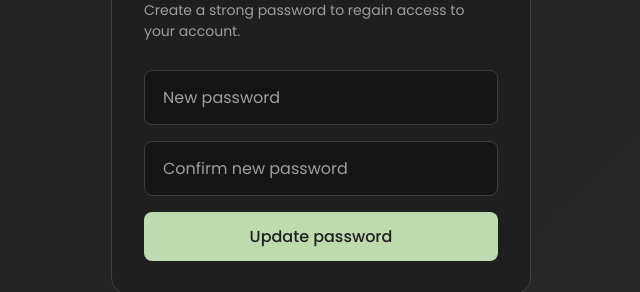
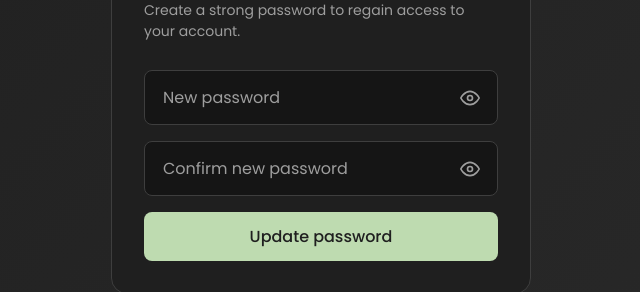
Before and after one commit to TayfunTurkmen/skyNet, a React (Create React App) app in the folder client/: page /reset-password in a window 1280 px wide. Shown: the part 295-587 px from the top of the page, without its empty margins (319-959 px from the left). Built offline with nearby package versions, Linux system fonts and the light colour scheme; no server answers.

Commit message:
add password reset page

```diff
--- a/client/src/components/LoginForm/LoginForm.jsx
+++ b/client/src/components/LoginForm/LoginForm.jsx
@@ -10,28 +10,10 @@
 const schema = yup.object({
   email: yup
     .string()
-    .required('Email is required')
-    .matches(
-      /^[a-zA-Z0-9._%+-]+@[a-zA-Z0-9.-]+\.[a-zA-Z]{2,}$/,
-      'Invalid email format'
-    )
-    .test('single-at', 'Email must contain only one @', (value) => {
-      return (value.match(/@/g) || []).length === 1;
-    })
-    .test('dot-in-host', 'Email must contain a dot in the host part', (value) => {
-      const parts = value.split('@');
-      return parts.length === 2 && parts[1].includes('.');
-    }),
+    .required('Email is required'),
   password: yup
     .string()
-    .required('Password is required')
-    .min(8, 'Password must be at least 8 characters')
-    .max(64, 'Password must be at most 64 characters')
-    .matches(/^\S*$/, 'Password cannot contain spaces')
-    .matches(
-      /^[a-zA-Z0-9!@#$%^&*()_+\-=\[\]{};':"\\|,.<>\/?]*$/,
-      'Password can only contain Latin letters, numbers, and symbols'
-    ),
+    .required('Password is required'),
 });
 
 function LoginForm() {
--- a/client/src/components/RegisterForm/RegisterForm.jsx
+++ b/client/src/components/RegisterForm/RegisterForm.jsx
@@ -5,6 +5,11 @@
 import { useNavigate } from 'react-router-dom';
 import { API_BASE_URL, AUTH_STORAGE_KEY } from '../../config';
 import styles from './RegisterForm.module.css';
+
+const PASSWORD_ALLOWED_CHARACTERS_REGEX =
+  /^[a-zA-ZçğıöşüÇĞİÖŞÜ0-9!@#$%^&*()_+\-=\[\]{};':"\\|,.<>\/?]*$/;
+
+const PASSWORD_UPPERCASE_REGEX = /[A-ZÇĞİÖŞÜ]/;
 
 const schema = yup.object({
   name: yup
@@ -34,11 +39,11 @@
     .required('Password is required')
     .min(8, 'Password must be at least 8 characters')
     .max(64, 'Password must be at most 64 characters')
-    .matches(/[A-Z]/, 'Password must contain at least one uppercase letter')
+    .matches(PASSWORD_UPPERCASE_REGEX, 'Password must contain at least one uppercase letter')
     .matches(/[0-9]/, 'Password must contain at least one number')
     .matches(/^\S*$/, 'Password cannot contain spaces')
     .matches(
-      /^[a-zA-Z0-9!@#$%^&*()_+\-=\[\]{};':"\\|,.<>\/?]*$/,
+      PASSWORD_ALLOWED_CHARACTERS_REGEX,
       'Password can only contain Latin letters, numbers, and symbols'
     ),
 });
--- a/client/src/pages/ResetPasswordPage/ResetPasswordPage.jsx
+++ b/client/src/pages/ResetPasswordPage/ResetPasswordPage.jsx
@@ -2,6 +2,10 @@
 import { useNavigate, useSearchParams } from 'react-router-dom';
 import { API_BASE_URL } from '../../config';
 import styles from './ResetPasswordPage.module.css';
+
+const PASSWORD_REQUIREMENTS_MESSAGE =
+  'Password must be at least 8 characters and include at least one uppercase letter and one number.';
+const PASSWORD_UPPERCASE_REGEX = /[A-ZÇĞİÖŞÜ]/;
 
 function ResetPasswordPage() {
   const [searchParams] = useSearchParams();
@@ -10,6 +14,8 @@
   const [confirmPassword, setConfirmPassword] = useState('');
   const [status, setStatus] = useState({ type: '', message: '' });
   const [isSubmitting, setIsSubmitting] = useState(false);
+  const [showPassword, setShowPassword] = useState(false);
+  const [showConfirmPassword, setShowConfirmPassword] = useState(false);
   const navigate = useNavigate();
 
   const handleSubmit = async (event) => {
@@ -20,10 +26,15 @@
       return;
     }
 
-    if (!password || password.length < 8) {
+    if (
+      !password ||
+      password.length < 8 ||
+      !PASSWORD_UPPERCASE_REGEX.test(password) ||
+      !/[0-9]/.test(password)
+    ) {
       setStatus({
         type: 'error',
-        message: 'Password must be at least 8 characters.',
+        message: PASSWORD_REQUIREMENTS_MESSAGE,
       });
       return;
     }
@@ -79,20 +90,58 @@
         <p className={styles.subtitle}>
           Create a strong password to regain access to your account.
         </p>
+        <div className={styles.passwordInputWrapper}>
           <input
-          type="password"
+            type={showPassword ? 'text' : 'password'}
             placeholder="New password"
             className={styles.input}
             value={password}
             onChange={(event) => setPassword(event.target.value)}
           />
+          <button
+            type="button"
+            className={styles.passwordToggle}
+            onClick={() => setShowPassword(!showPassword)}
+            aria-label={showPassword ? 'Hide password' : 'Show password'}
+          >
+            <svg className={styles.eyeIcon} width="20" height="20" viewBox="0 0 24 24" fill="none" stroke="currentColor" strokeWidth="2">
+              {showPassword ? (
+                <path d="M17.94 17.94A10.07 10.07 0 0 1 12 20c-7 0-11-8-11-8a18.45 18.45 0 0 1 5.06-5.94M9.9 4.24A9.12 9.12 0 0 1 12 4c7 0 11 8 11 8a18.5 18.5 0 0 1-2.16 3.19m-6.72-1.07a3 3 0 1 1-4.24-4.24M1 1l22 22" />
+              ) : (
+                <>
+                  <path d="M1 12s4-8 11-8 11 8 11 8-4 8-11 8-11-8-11-8z" />
+                  <circle cx="12" cy="12" r="3" />
+                </>
+              )}
+            </svg>
+          </button>
+        </div>
+        <div className={styles.passwordInputWrapper}>
           <input
-          type="password"
+            type={showConfirmPassword ? 'text' : 'password'}
             placeholder="Confirm new password"
             className={styles.input}
             value={confirmPassword}
             onChange={(event) => setConfirmPassword(event.target.value)}
           />
+          <button
+            type="button"
+            className={styles.passwordToggle}
+            onClick={() => setShowConfirmPassword(!showConfirmPassword)}
+            aria-label={showConfirmPassword ? 'Hide password' : 'Show password'}
+          >
+            <svg className={styles.eyeIcon} width="20" height="20" viewBox="0 0 24 24" fill="none" stroke="currentColor" strokeWidth="2">
+              {showConfirmPassword ? (
+                <path d="M17.94 17.94A10.07 10.07 0 0 1 12 20c-7 0-11-8-11-8a18.45 18.45 0 0 1 5.06-5.94M9.9 4.24A9.12 9.12 0 0 1 12 4c7 0 11 8 11 8a18.5 18.5 0 0 1-2.16 3.19m-6.72-1.07a3 3 0 1 1-4.24-4.24M1 1l22 22" />
+              ) : (
+                <>
+                  <path d="M1 12s4-8 11-8 11 8 11 8-4 8-11 8-11-8-11-8z" />
+                  <circle cx="12" cy="12" r="3" />
+                </>
+              )}
+            </svg>
+          </button>
+        </div>
         <button
           type="submit"
           className={styles.submitButton}
--- a/client/src/pages/ResetPasswordPage/ResetPasswordPage.module.css
+++ b/client/src/pages/ResetPasswordPage/ResetPasswordPage.module.css
@@ -39,6 +39,42 @@
   font-size: 16px;
 }
 
+.passwordInputWrapper {
+  position: relative;
+  display: flex;
+  align-items: center;
+}
+
+.passwordInputWrapper .input {
+  width: 100%;
+  padding-right: 52px;
+}
+
+.passwordToggle {
+  position: absolute;
+  right: 14px;
+  background: none;
+  border: none;
+  color: var(--text-secondary);
+  cursor: pointer;
+  padding: 4px;
+  display: flex;
+  align-items: center;
+  justify-content: center;
+  transition: color 0.2s ease;
+}
+
+.passwordToggle:hover {
+  color: var(--text-white);
+}
+
+.eyeIcon {
+  width: 20px;
+  height: 20px;
+  stroke: currentColor;
+  fill: none;
+}
+
 .input::placeholder {
   color: var(--text-secondary);
 }
```
Also changed, not shown: 1 other file (tests, documents, lock files or other folders). Lines whose indentation alone changed are shown as unchanged.
